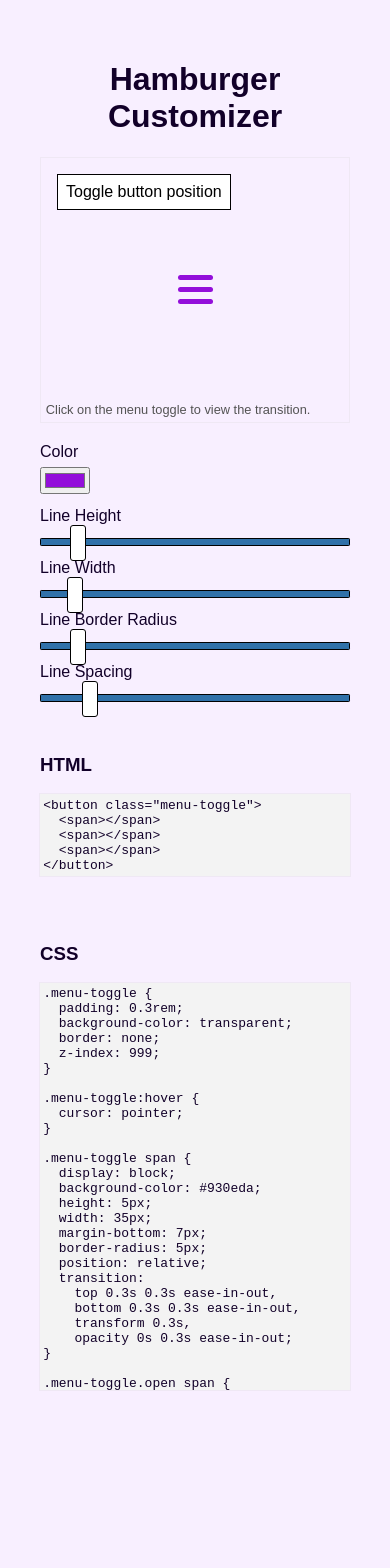
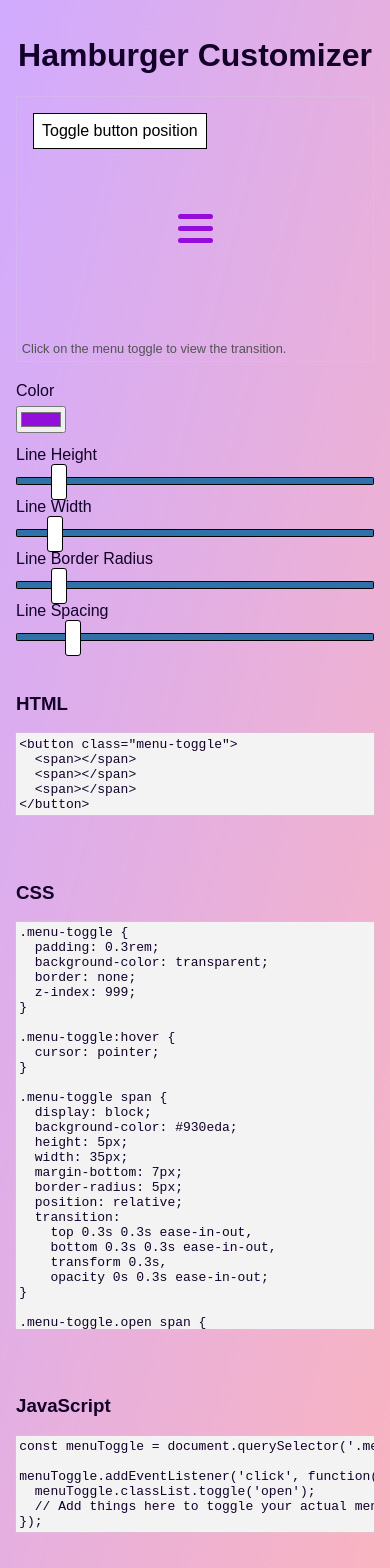
Before and after one commit to Stevenchi36/Hamburger-Customizer, a Vue app: page / in a window 390 px wide. Shown: the top 1568 px of the page. Before the commit the page ends 1458 px from the top, so only its background shows below. Built offline with nearby package versions, Linux system fonts and the light colour scheme.

Commit message:
Update main layout

```diff
--- a/src/App.vue
+++ b/src/App.vue
@@ -1,11 +1,14 @@
 <template>
   <div id="app">
     <h1 class="title">Hamburger Customizer</h1>
+    <div class="upper-area">
       <Hamburger :lineHeight="height" :lineWidth="width" :lineSpacing="spacing" :lineRadius="radius" :lineColor="color" />
       <Controls class="style" v-on:updateHeight="heightUpdate" v-on:updateWidth="widthUpdate" v-on:updateRadius="radiusUpdate" v-on:updateSpacing="spacingUpdate" v-on:updateColor="colorUpdate" />
+    </div>
     <div class="copy-data">
       <HTML />
       <Style :lineHeight="height" :lineWidth="width" :lineSpacing="spacing" :lineColor="color" :lineRadius="radius" />
+      <JS />
     </div>
   </div>
 </template>
@@ -15,6 +18,7 @@ import Hamburger from './components/Hamburger.vue'
 import Controls from './components/Controls.vue'
 import Style from './components/Style.vue'
 import HTML from './components/HTML.vue'
+import JS from './components/JS.vue'
 
 export default {
   name: 'app',
@@ -23,6 +27,7 @@ export default {
     Controls,
     Style,
     HTML,
+    JS,
   },
   data () {
     return {
@@ -56,19 +61,46 @@ export default {
 <style>
   body {
     background-color: rgb(248, 239, 255);
+    background-image: linear-gradient(to bottom right, rgba(111, 0, 255, 0.288), rgba(255, 0, 0, 0.247));
+    min-height: 100vh;
+    margin: 0;
   }
   #app {
     font-family: Arial, sans-serif;
     color: #120029;
     max-width: 1200px;
     margin: 0 auto;
-  padding: 2rem;
+    padding: 1rem;
   }
   .title {
     text-align: center;
   }
   .style {
     margin-top: 20px;
+  }
+  .upper-area {
+    display: flex;
+  }
+
+  .upper-area > *:first-child {
+    flex-basis: 60%;
+  }
+
+  .upper-area > *:last-child {
+    margin-left: 1rem;
+    flex-grow: 1;
+  }
+
+  @media screen and (max-width: 767px) {
+    .upper-area > *:last-child {
+    margin-left: 0;
+    }
+  }
+
+  @media screen and (max-width: 767px) {
+    .upper-area {
+      flex-direction: column;
+    }
   }
   .copy-data {
     display: flex;
@@ -80,6 +112,20 @@ body {
     }
   }
   .copy-data > * {
-    flex-grow: 1;
+    flex-grow: 0;
+    flex-shrink: 0;
+    flex-basis: 33%;
+  }
+
+  .copy-data > *:last-child,
+  .copy-data > *:nth-child(2) {
+    margin-left: 1rem;
+  }
+
+  @media screen and (max-width: 767px) {
+    .copy-data > *:last-child,
+    .copy-data > *:nth-child(2) {
+      margin-left: 0;
+    }
   }
 </style>
```
Lines whose indentation alone changed are shown as unchanged.
